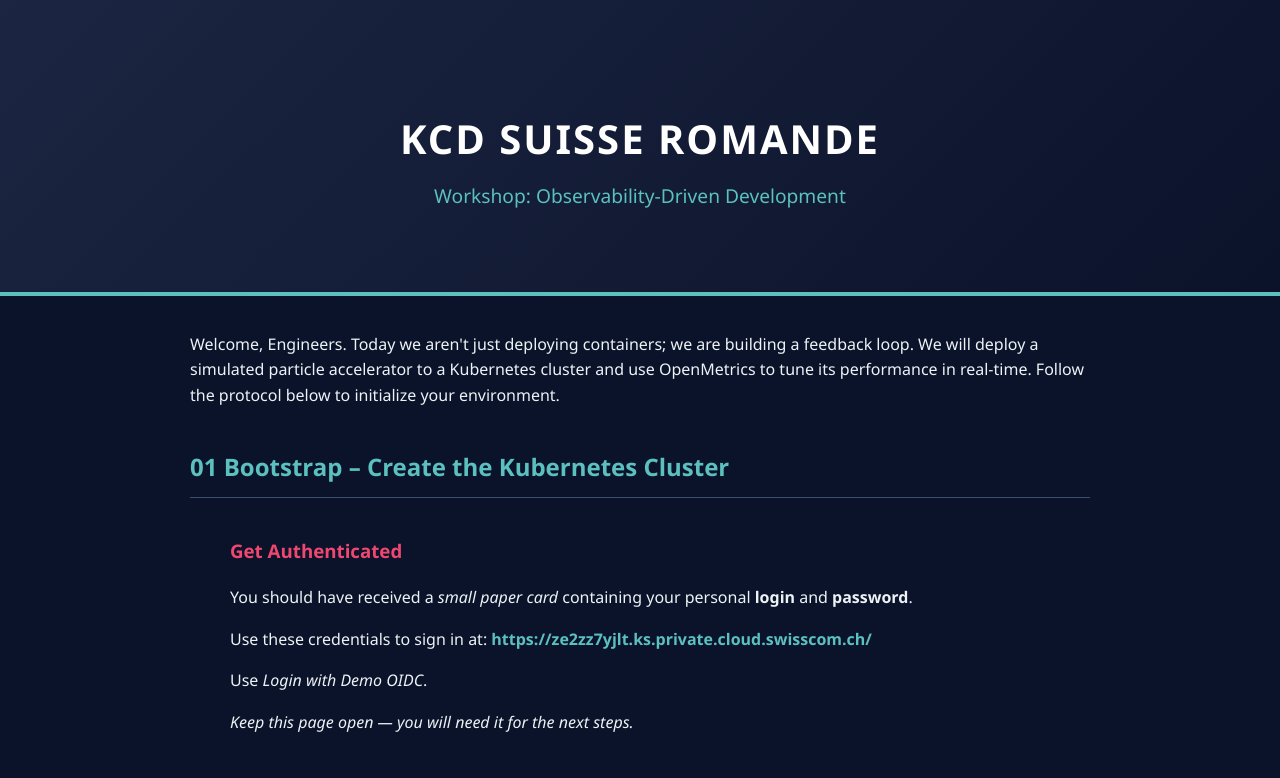
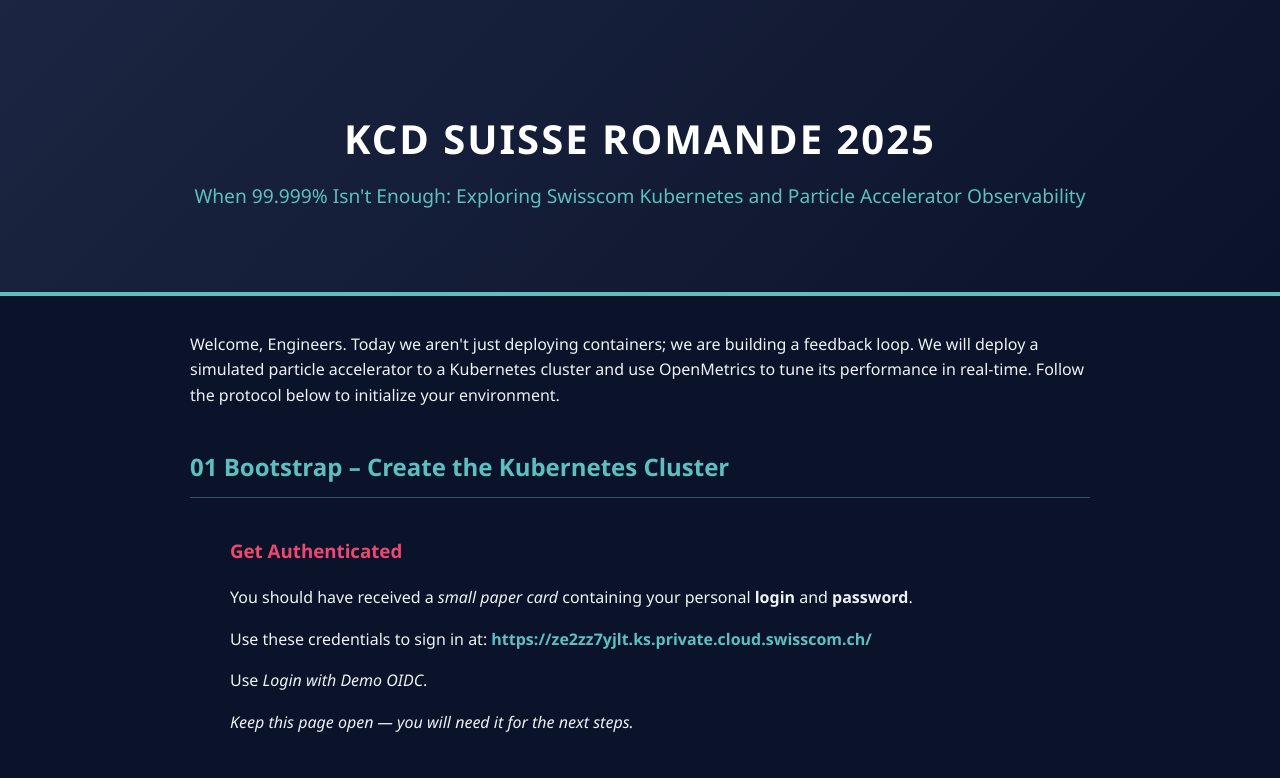
Before and after one commit to camptocamp/openmetrics-accelerator-lab, a plain HTML site: page docs/index.html in a window 1280 px wide. Shown: the top 778 px of the page. Drawn offline with Linux system fonts and the light colour scheme.

Commit message:
site: update slides and title

```diff
--- a/docs/index.html
+++ b/docs/index.html
@@ -10,8 +10,8 @@
 
     <header>
         <div class="container">
-            <h1>KCD Suisse Romande</h1>
-            <div class="subtitle">Workshop: Observability-Driven Development</div>
+            <h1>KCD Suisse Romande 2025</h1>
+            <div class="subtitle">When 99.999% Isn't Enough: Exploring Swisscom Kubernetes and Particle Accelerator Observability</div>
         </div>
     </header>
 
```
